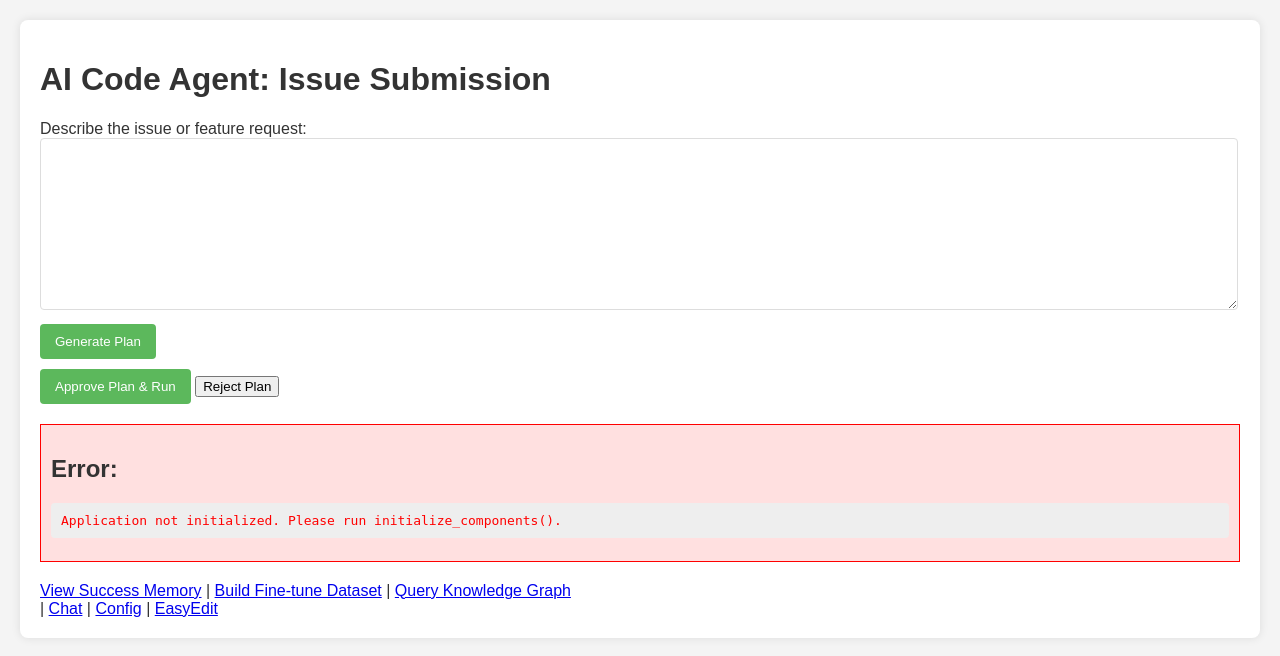
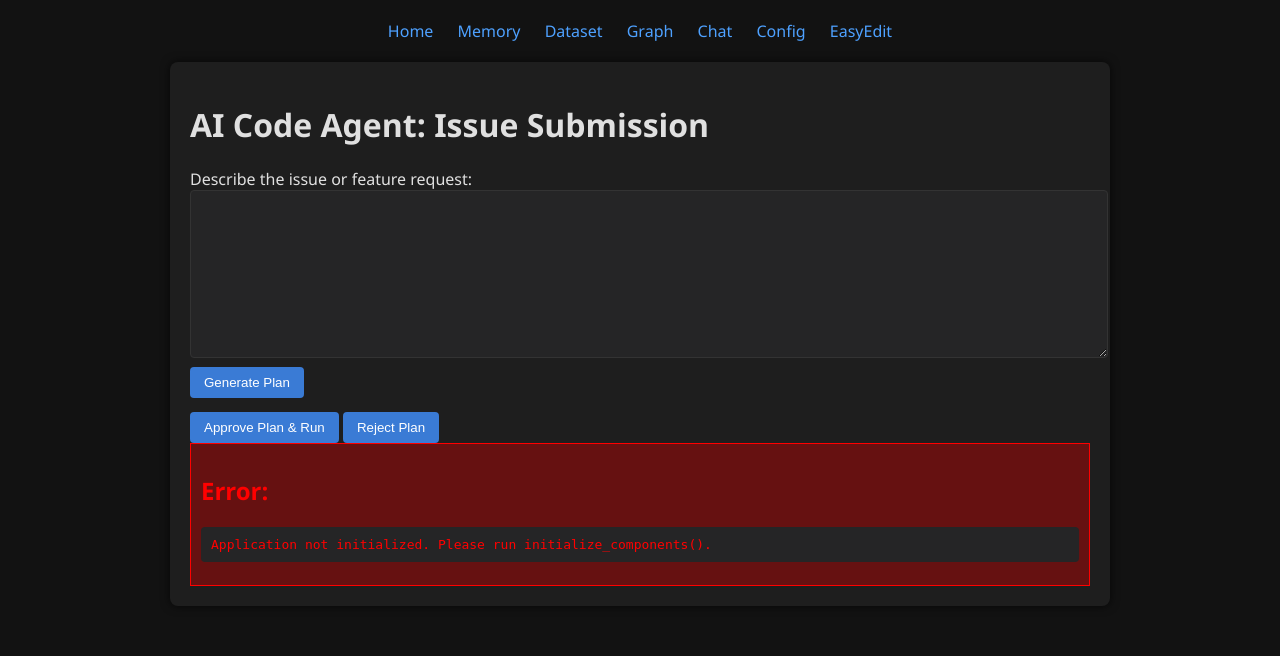
Before and after one commit to shefben/diffuseLLM_agent, a Flask app: page / in a window 1280 px wide. Shown: the top 656 px of the page. Run offline with Flask 3, Linux system fonts and the light colour scheme; parts of the project's set-up code (start-up, migrations or seed data) failed here and were passed over.

Commit message:
Apply dark theme and modernize web UI

```diff
--- /dev/null
+++ b/webapp/static/styles.css
@@ -0,0 +1,12 @@
+body {background-color:#121212;color:#e0e0e0;font-family:'Segoe UI',Arial,sans-serif;margin:20px;}
+.container {max-width:900px;margin:auto;background-color:#1e1e1e;padding:20px;border-radius:8px;box-shadow:0 0 10px rgba(0,0,0,0.7);}
+.nav {text-align:center;margin-bottom:20px;}
+.nav a {color:#4ea1ff;margin:0 10px;text-decoration:none;}
+.nav a:hover{text-decoration:underline;}
+input[type="submit"],button {background-color:#3a7bd5;color:white;border:none;padding:8px 14px;border-radius:4px;cursor:pointer;margin-top:4px;}
+input[type="submit"]:hover,button:hover{background-color:#2a5fa1;}
+textarea{width:100%;background-color:#252526;color:#e0e0e0;border:1px solid #333;border-radius:4px;padding:8px;font-family:monospace;}
+pre{background-color:#252526;padding:10px;border-radius:4px;white-space:pre-wrap;word-break:break-word;}
+table{width:100%;border-collapse:collapse;}
+th,td{border:1px solid #333;padding:8px;}
+th{background-color:#2d2d30;}
--- /dev/null
+++ b/webapp/templates/base.html
@@ -0,0 +1,22 @@
+<!DOCTYPE html>
+<html lang="en">
+<head>
+    <meta charset="UTF-8">
+    <title>{{ title or 'AI Assistant' }}</title>
+    <link rel="stylesheet" href="{{ url_for('static', filename='styles.css') }}">
+</head>
+<body>
+    <div class="nav">
+        <a href="{{ url_for('index') }}">Home</a>
+        <a href="{{ url_for('view_memory') }}">Memory</a>
+        <a href="{{ url_for('prepare_dataset_route') }}">Dataset</a>
+        <a href="{{ url_for('query_graph_route') }}">Graph</a>
+        <a href="{{ url_for('chat_route') }}">Chat</a>
+        <a href="{{ url_for('config_route') }}">Config</a>
+        <a href="{{ url_for('easyedit_route') }}">EasyEdit</a>
+    </div>
+    <div class="container">
+        {% block content %}{% endblock %}
+    </div>
+</body>
+</html>
--- a/webapp/templates/index.html
+++ b/webapp/templates/index.html
@@ -1,22 +1,5 @@
-<!DOCTYPE html>
-<html lang="en">
-<head>
-    <meta charset="UTF-8">
-    <meta name="viewport" content="width=device-width, initial-scale=1.0">
-    <title>AI Code Agent</title>
-    <style>
-        body { font-family: sans-serif; margin: 20px; background-color: #f4f4f4; color: #333; }
-        .container { background-color: #fff; padding: 20px; border-radius: 8px; box-shadow: 0 0 10px rgba(0,0,0,0.1); }
-        h1, h2 { color: #333; }
-        textarea { width: 98%; padding: 10px; margin-bottom: 10px; border-radius: 4px; border: 1px solid #ddd; font-family: monospace;}
-        input[type="submit"] { background-color: #5cb85c; color: white; padding: 10px 15px; border: none; border-radius: 4px; cursor: pointer; }
-        input[type="submit"]:hover { background-color: #4cae4c; }
-        pre { background-color: #eee; padding: 10px; border-radius: 4px; white-space: pre-wrap; word-wrap: break-word; }
-        .results-section { margin-top: 20px; }
-    </style>
-</head>
-<body>
-    <div class="container">
+{% extends 'base.html' %}
+{% block content %}
 <h1>AI Code Agent: Issue Submission</h1>
 <form method="POST" action="/">
     <label for="issue_text">Describe the issue or feature request:</label><br>
@@ -29,45 +12,30 @@
     <input type="submit" value="Approve Plan & Run">
     <button type="button" onclick="window.location.reload()">Reject Plan</button>
 </form>
-
 {% if error_message %}
-        <div class="results-section" style="color: red; border: 1px solid red; padding: 10px; background-color: #ffe0e0;">
+<div class="results-section" style="color: red; border: 1px solid red; padding: 10px; background-color: #611;">
     <h2>Error:</h2>
     <pre>{{ error_message }}</pre>
 </div>
 {% endif %}
-
 {% if submitted_issue %}
 <div class="results-section">
     <h2>Submitted Issue:</h2>
     <pre>{{ submitted_issue }}</pre>
 </div>
 {% endif %}
-
 {% if spec_data %}
 <div class="results-section">
     <h2>Generated Specification (Spec):</h2>
     <pre>{{ spec_data }}</pre>
 </div>
 {% endif %}
-
 {% if plan_data %}
 <div class="results-section">
     <h2>Generated Plan (Phases):</h2>
     <textarea id="plan_editor" rows="10" style="width:98%;">{{ plan_data }}</textarea>
 </div>
 {% endif %}
-
-        <div style="margin-top: 20px;">
-            <a href="/memory">View Success Memory</a>
-            |
-            <a href="/prepare_dataset">Build Fine-tune Dataset</a>
-            |
-            <a href="/query_graph">Query Knowledge Graph</a>
-        </div>
-            |
-            <a href="/chat">Chat</a> | <a href="/config">Config</a> | <a href="/easyedit">EasyEdit</a>
-    </div>
 <script>
 const issueField = document.getElementById('issue_text');
 const hiddenField = document.getElementById('issue_text_hidden');
@@ -79,5 +47,4 @@
     if (planEditor) planHidden.value = planEditor.value;
 });
 </script>
-</body>
-</html>
+{% endblock %}
```
Also changed, not shown: webapp/templates/chat.html (+3 -17 lines), webapp/templates/config.html (+9 -23 lines), webapp/templates/dataset.html (+5 -18 lines), webapp/templates/easyedit.html (+3 -17 lines), webapp/templates/graph.html (+13 -32 lines), webapp/templates/memory.html (+3 -18 lines). Lines whose indentation alone changed are shown as unchanged.
